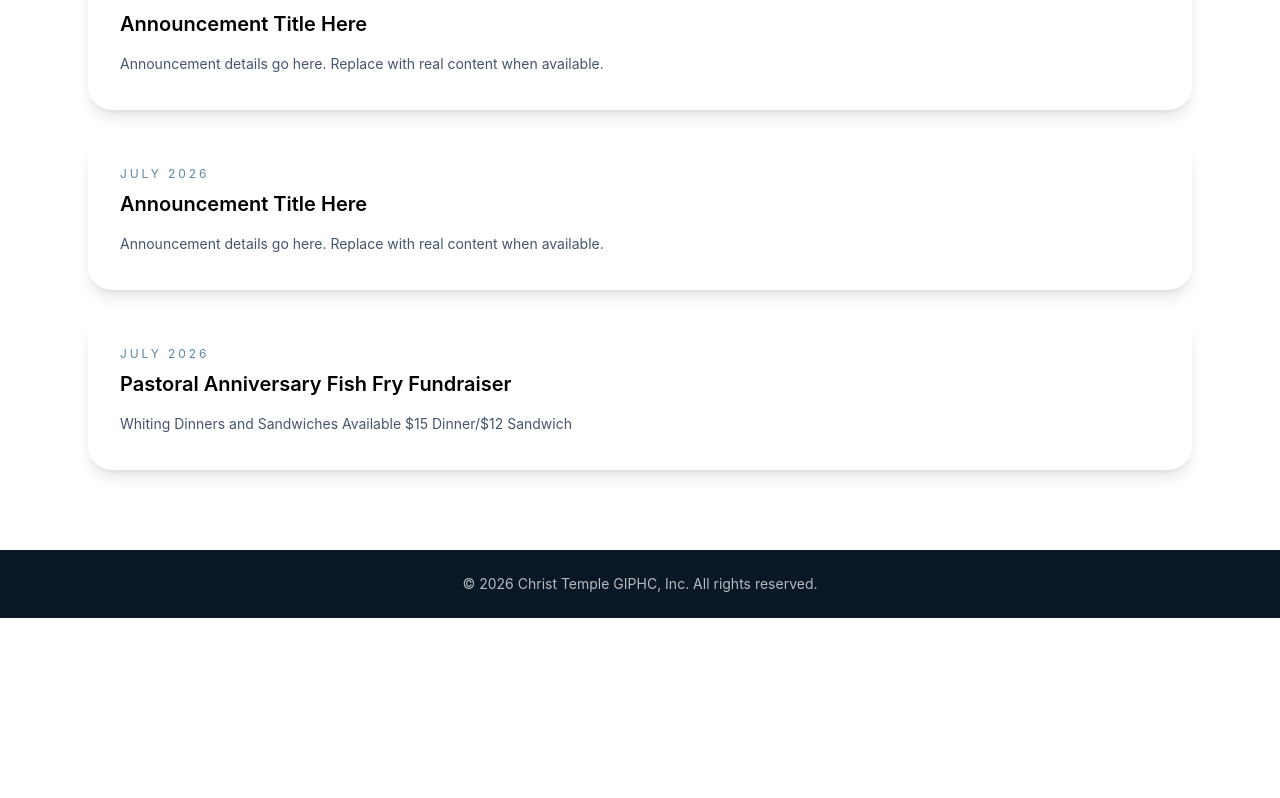
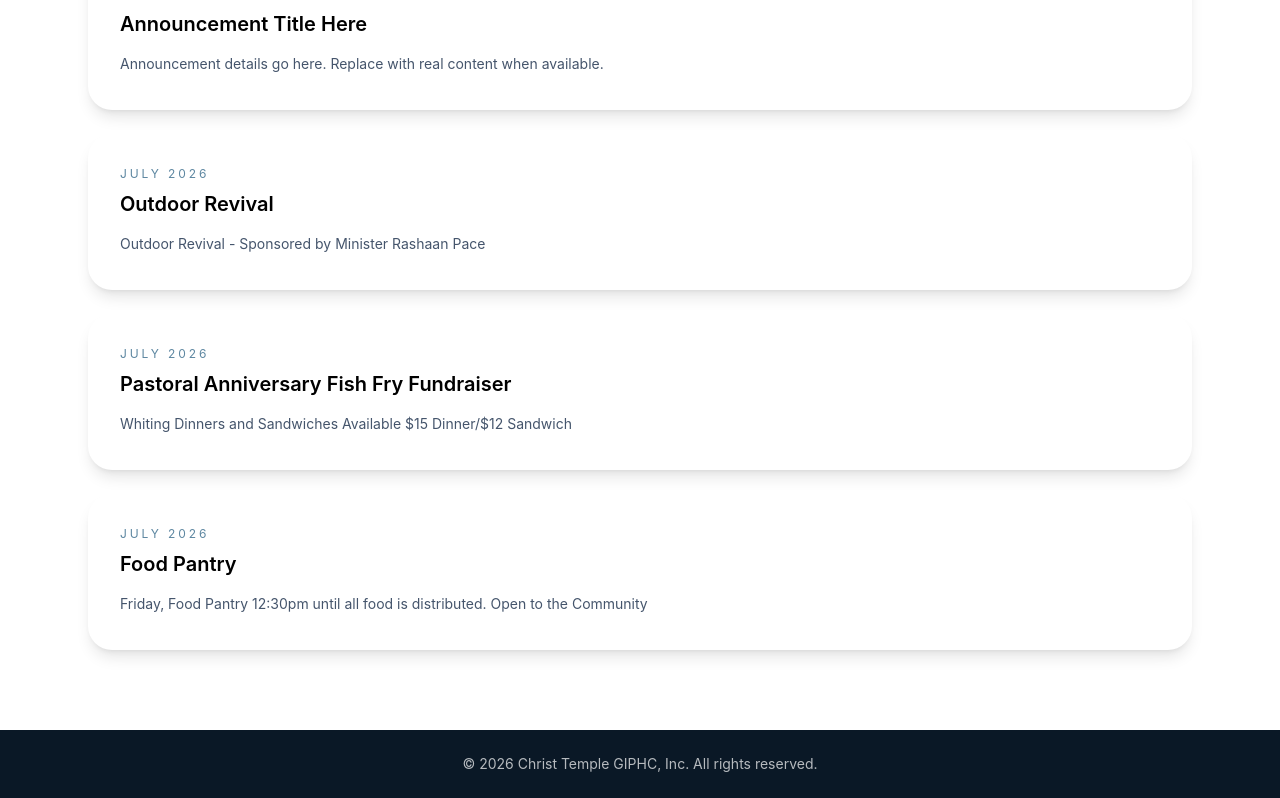
Before and after one commit to hbeamaniii/ctgiphcsite, a React (Vite) app: page /announcements in a window 1280 px wide. Shown: the part 746-1544 px from the top of the page. Before the commit the page ends 1364 px from the top, so only its background shows below. Built offline with nearby package versions, Linux system fonts and the light colour scheme; no server answers.

Commit message:
Updated Announcements 7-2-26

```diff
--- a/src/pages/Announcements.jsx
+++ b/src/pages/Announcements.jsx
@@ -1,10 +1,31 @@
 import { useState } from "react";
 
 const events = [
-  { date: "2026-07-06", title: "Sunday Service" },
-  { date: "2026-07-13", title: "Sunday Service" },
+  { date: "2026-07-05", title: "Sunday Service" },
+  { date: "2026-07-12", title: "Sunday Service" },
+  { date: "2026-07-17", title: "Food Pantry" },
   { date: "2026-07-18", title: "Fish Fry" },
-  { date: "2026-09-28", title: "85th Church Anniversary" },
+  { date: "2026-07-20", title: "Outdoor Revival" },
+  { date: "2026-07-21", title: "Outdoor Revival" },
+  { date: "2026-07-22", title: "Outdoor Revival" },
+  { date: "2026-07-23", title: "Outdoor Revival" },
+  { date: "2026-07-24", title: "Outdoor Revival" },
+  {
+    date: "2026-09-25",
+    title: "Pastors 31st Anniversary and Retirement Celebration",
+  },
+  {
+    date: "2026-09-26",
+    title: "Pastors 31st Anniversary and Retirement Celebration",
+  },
+  {
+    date: "2026-09-27",
+    title: "Pastors 31st Anniversary and Retirement Celebration",
+  },
+  {
+    date: "2026-11-15",
+    title: "85th Church Anniversary",
+  },
 ];
 
 const announcements = [
@@ -17,8 +38,8 @@ const announcements = [
   {
     id: 2,
     date: "2026-07-01",
-    title: "Announcement Title Here",
-    body: "Announcement details go here. Replace with real content when available.",
+    title: "Outdoor Revival",
+    body: "Outdoor Revival - Sponsored by Minister Rashaan Pace",
   },
   {
     id: 3,
@@ -27,10 +48,22 @@ const announcements = [
     body: "Whiting Dinners and Sandwiches Available $15 Dinner/$12 Sandwich",
   },
   {
-    id: 3,
-    date: "2026-09-01",
+    id: 4,
+    date: "2026-11-15",
     title: "85th Church Anniversary",
     body: "Join us as we celebrate 85 years of ministry. Details to follow.",
+  },
+  {
+    id: 5,
+    date: "2026-07-17",
+    title: "Food Pantry",
+    body: "Friday, Food Pantry 12:30pm until all food is distributed.  Open to the Community",
+  },
+  {
+    id: 6,
+    date: "2026-09-01",
+    title: "Pastors 31st Anniversary and Retirement Celebration",
+    body: "Celebrating Pastor/Elder Preston’s 31st Anniversary and Retirement. Friday: Ministers Fellowship Council will bring the service 7:30 PM; Saturday: 12 Noon-5PM, Luncheon at Eastwood Manner, 3371 Eastchester Rd, Bronx, NY. (Tickets: Adults $120, Children 12yrs. and under $$75) Sunday: Culmination Service 11AM. FDTBA. Committee Chairperson, Elder Pete Lovell.",
   },
 ];
 
```
